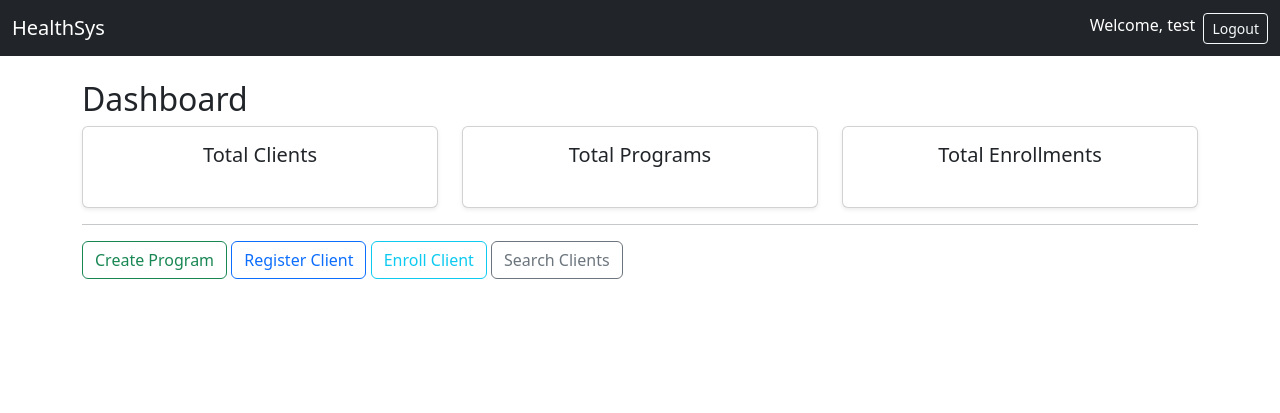
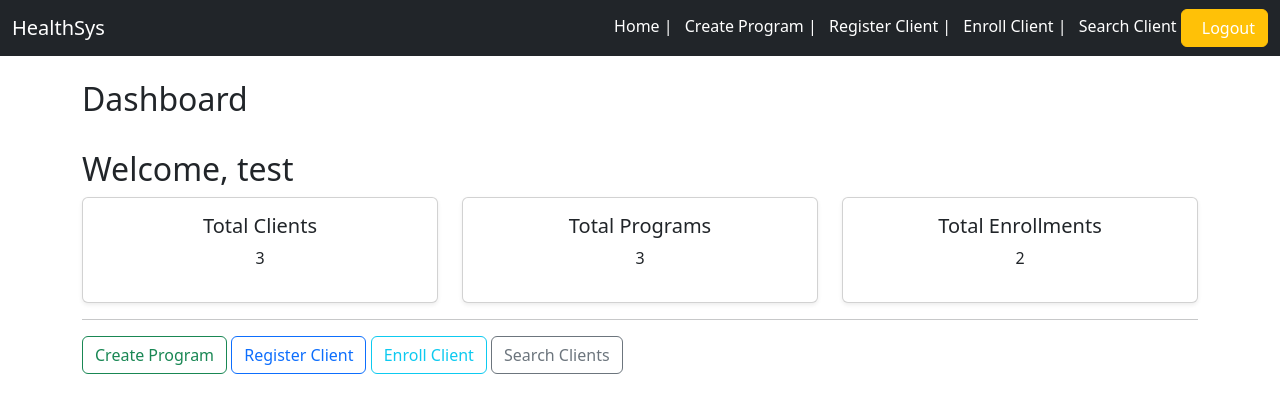
Before and after one commit to Kipkerich/HMS, a Django app: page / in a window 1280 px wide. Shown: the top 413 px of the page. Run offline with Django 5.2, Linux system fonts and the light colour scheme; a user stored in the database is signed in; data comes from the database, SQL or seed files in the repository; both versions use the stored data as it was after the commit.

Commit message:
Made some changes on the dashboard and views

```diff
--- a/core/templates/base.html
+++ b/core/templates/base.html
@@ -6,23 +6,33 @@
   <link rel="stylesheet" href="https://cdn.jsdelivr.net/npm/bootstrap@5.3.0/dist/css/bootstrap.min.css">
 </head>
 <body>
-  <nav class="navbar navbar-expand-lg navbar-dark bg-dark mb-4">
+  <nav class="navbar navbar-dark bg-dark mb-4">
     <div class="container-fluid">
       <a class="navbar-brand" href="{% url 'dashboard' %}">HealthSys</a>
-      <div class="d-flex">
-        {% if user.is_authenticated %}
-          <span class="text-white me-2">Welcome, {{ user.username }}</span>
-          <a href="{% url 'logout' %}" class="btn btn-outline-light btn-sm">Logout</a>
-        {% else %}
-          <a href="{% url 'login' %}" class="btn btn-outline-light btn-sm">Login</a>
-        {% endif %}
-      </div>
+
+      {% if user.is_authenticated %}
+        <span class="text-white">
+          <a href="{% url 'dashboard' %}" class="text-white text-decoration-none ms-2">Home |
+          <a href="{% url 'create_program' %}" class="text-white text-decoration-none ms-2">Create Program</a> |
+          <a href="{% url 'register_client' %}" class="text-white text-decoration-none ms-2">Register Client</a> |
+          <a href="{% url 'enroll_client' %}" class="text-white text-decoration-none ms-2">Enroll Client</a> |
+          <a href="{% url 'search_clients' %}" class="text-white text-decoration-none ms-2">Search Client</a>
+          <button type="button" class="btn btn-warning "><a href="{% url 'logout' %}" class="text-white text-decoration-none ms-2">Logout</a></button>
+        </span>
+      {% else %}
+        <a href="{% url 'login' %}" class="text-white text-decoration-none">Login</a>
+      {% endif %}
     </div>
   </nav>
 
   <div class="container">
+
+
     {% block content %}
     {% endblock %}
   </div>
+
+  <script src="https://cdn.jsdelivr.net/npm/bootstrap@5.3.2/dist/js/bootstrap.bundle.min.js"></script>
+
 </body>
 </html>
--- a/core/templates/dashboard.html
+++ b/core/templates/dashboard.html
@@ -1,6 +1,7 @@
 {% extends 'base.html' %}
 {% block content %}
-<h2>Dashboard</h2>
+<h2>Dashboard</h2><br>
+<h2> Welcome, {{ user.username }}</h2>
 <div class="row text-center">
   <div class="col">
     <div class="card shadow-sm p-3">
--- a/core/views.py
+++ b/core/views.py
@@ -38,11 +38,19 @@ def logout_view(request):
 
 @login_required
 def dashboard(request):
+    total_clients = Client.objects.count()
+    total_programs = HealthPrograme.objects.count()
+    total_enrollments = Enrollment.objects.count()
+
+    return render(request, 'dashboard.html', {
+        'total_clients': total_clients,
+        'total_programs': total_programs,
+        'total_enrollments': total_enrollments,
+    })
     clients = Client.objects.all()
     programs = HealthPrograme.objects.all()
     enrollments = Enrollment.objects.all()
     return render(request, 'dashboard.html', {'clients': clients, 'programs': programs, 'enrollments': enrollments})
-
 @login_required
 def create_program(request):
     if request.method == 'POST':
@@ -80,12 +88,13 @@ def enroll_client(request):
 def search_clients(request):
     query = request.GET.get('q')
     clients = Client.objects.filter(first_name__icontains=query) if query else Client.objects.all()
-    return render(request, 'search_clients.html', {'clients': clients})
+    return render(request, 'search_client.html', {'clients': clients})
 
 @login_required
-def client_profile(request, client_id):
-    client = get_object_or_404(Client, pk=client_id)
-    return render(request, 'client_profile.html', {'client': client})
+def client_profile(request, pk):
+    client = get_object_or_404(Client, pk=pk)
+    enrollments = Enrollment.objects.filter(client=client)
+    return render(request, 'client_profile.html', {'client': client, 'enrollments': enrollments} )
 
 #API
 @api_view(['GET'])
```
Also changed, not shown: db.sqlite3.
